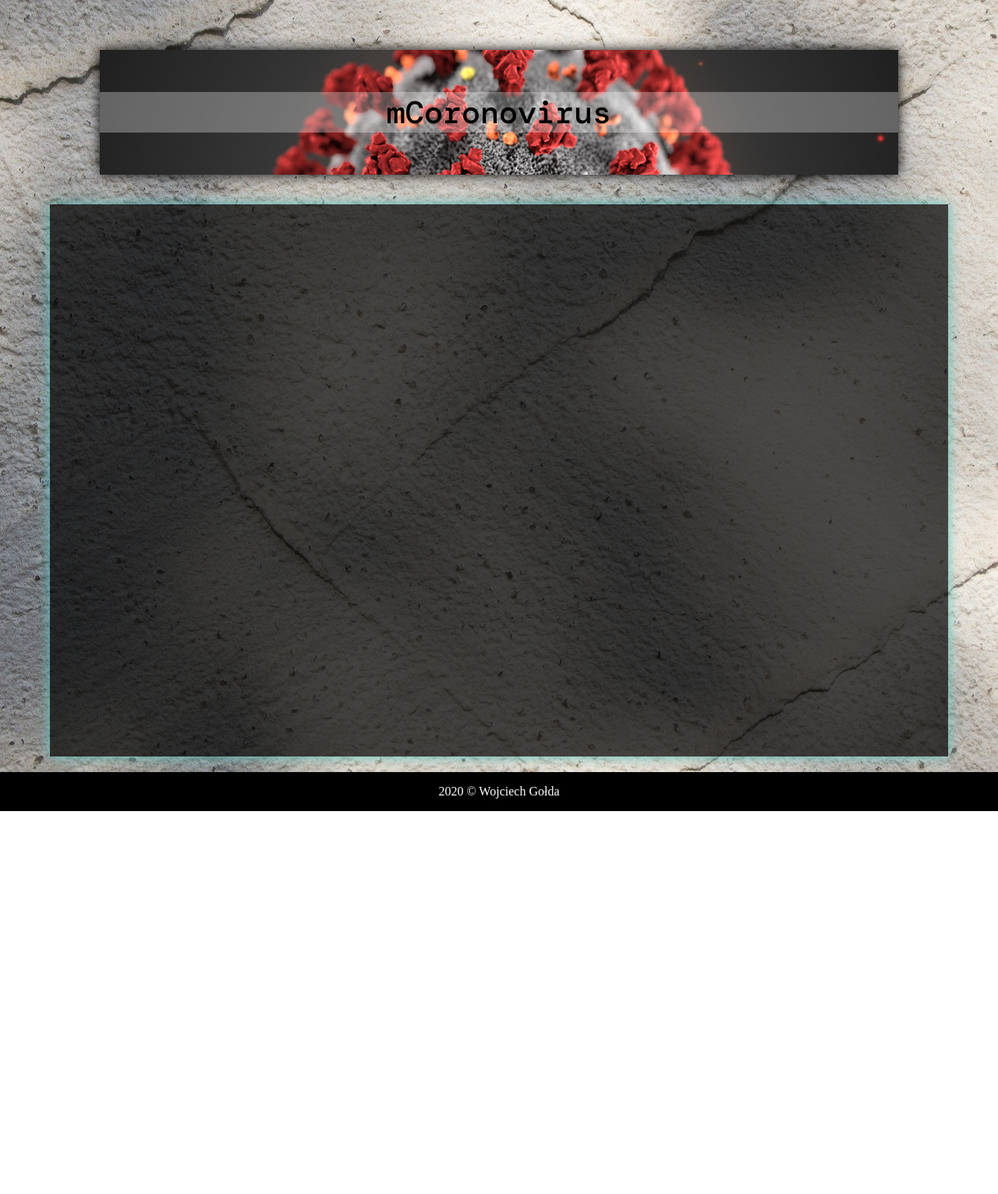
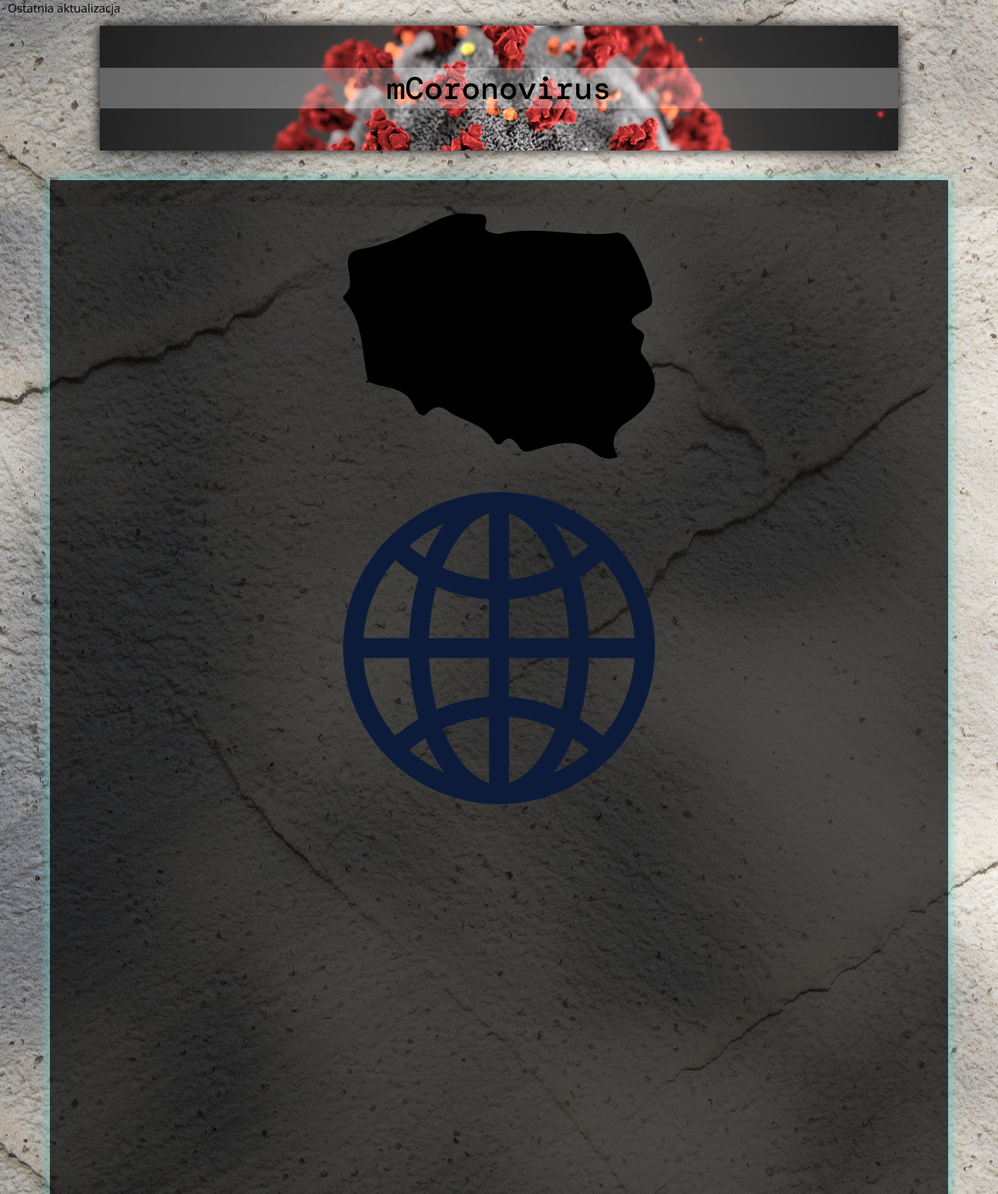
Before and after one commit to sterownik/mCoronovirus, a plain HTML site: page index.html in a window 1280 px wide. Shown: the top 1531 px of the page at 78% size. Before the commit the page ends 1040 px from the top, so only its background shows below. Drawn offline with nearby package versions, Linux system fonts and the light colour scheme; no server answers.

Commit message:
przgotodowanie widoku do dodania pobranych wartosci

```diff
--- a/index.html
+++ b/index.html
@@ -5,6 +5,8 @@
     <meta charset="UTF-8">
     <meta name="viewport" content="width=device-width, initial-scale=1.0">
     <link rel="icon" href="img/wirus.png">
+    <link href="https://fonts.googleapis.com/css2?family=Open+Sans:wght@300;700&family=Pangolin&display=swap"
+        rel="stylesheet">
     <link href="https://fonts.googleapis.com/css2?family=Roboto:ital,wght@1,500&display=swap" rel="stylesheet">
     <link href="https://fonts.googleapis.com/css2?family=DM+Mono:wght@500&family=Roboto:ital,wght@1,500&display=swap"
         rel="stylesheet">
@@ -14,10 +16,19 @@
 </head>
 
 <body>
+    <p class="titletime">Ostatnia aktualizacja</p>
+    <p class="time"></p>
+    <div class="clearfix"></div>
     <header>
         <p>mCoronovirus</p>
     </header>
     <main>
+        <div class="poland">
+
+        </div>
+        <div class="world">
+
+        </div>
         <div class="rozpoznanepolska">
 
             <div class="chart-container">
--- a/script.js
+++ b/script.js
@@ -1,6 +1,7 @@
 const api_url = 'https://api.covid19api.com/dayone/country/poland';
 
 const api_url2 = 'https://api.covid19api.com/summary';
+var time = document.querySelector("p.time");
 
 var dayPoland;
 var newDeathsPoland;
@@ -183,6 +184,7 @@ async function getDataDay() {
             dayPoland = data.Countries[i].Date.slice(0, 10);
 
             timePoland = data.Countries[i].Date.slice(11, 16);
+            time.textContent = dayPoland + ", " + timePoland;
 
 
 
@@ -337,3 +339,7 @@ setTimeout(() => {
     });
 
 }, 2000);
+
+setTimeout(() => {
+    getDataDay();
+}, 2000);
--- a/style.css
+++ b/style.css
@@ -2,6 +2,28 @@
     margin: 0;
     padding: 0;
     box-sizing: border-box;
+}
+
+p.titletime {
+    float: left;
+    display: block;
+    margin-left: 10px;
+    margin-right: 10px;
+    font-family: 'Open Sans', sans-serif;
+    font-size: 15px;
+}
+
+p.time {
+    display: block;
+    font-family: 'Open Sans', sans-serif;
+    font-weight: 700;
+    font-size: 15px;
+}
+
+div.clearfix {
+    display: block;
+    content: "";
+    clear: both;
 }
 
 body {
@@ -18,7 +40,7 @@ header {
     background-size: cover;
     background-position: center;
     box-shadow: 0 0 15px black;
-    margin: 5% auto 3% auto;
+    margin: 1% auto 3% auto;
     position: relative;
 }
 
@@ -43,6 +65,28 @@ main {
     position: relative;
     margin: auto;
 
+
+}
+
+div.poland {
+    margin: 0 auto;
+    width: 90%;
+    height: 50vh;
+    background-image: url(img/poland.png);
+    background-size: contain;
+    background-repeat: no-repeat;
+    background-position-x: center;
+
+}
+
+div.world {
+    margin: 0 auto;
+    width: 90%;
+    height: 50vh;
+    background-image: url(img/world.png);
+    background-size: contain;
+    background-repeat: no-repeat;
+    background-position-x: center;
 
 }
 
```
Also changed, not shown: img/poland.png (added), img/world.png (added).
